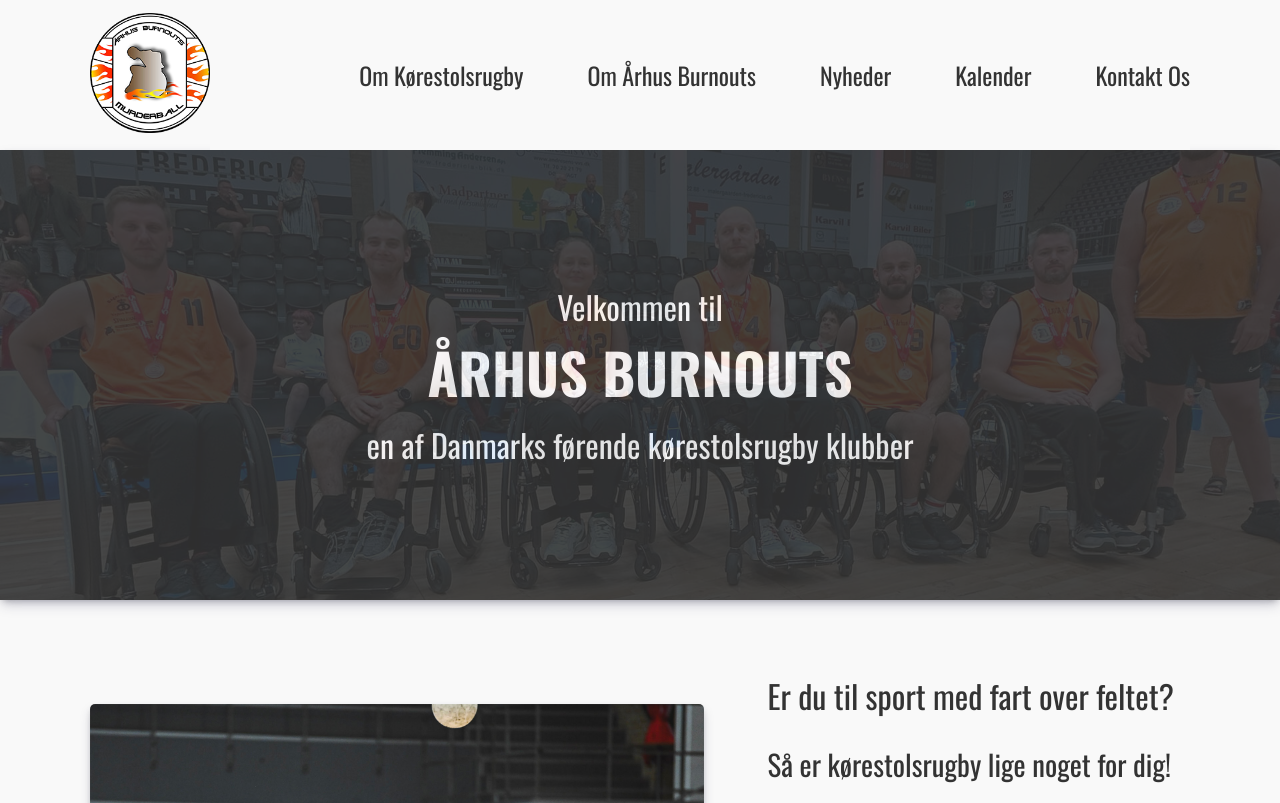
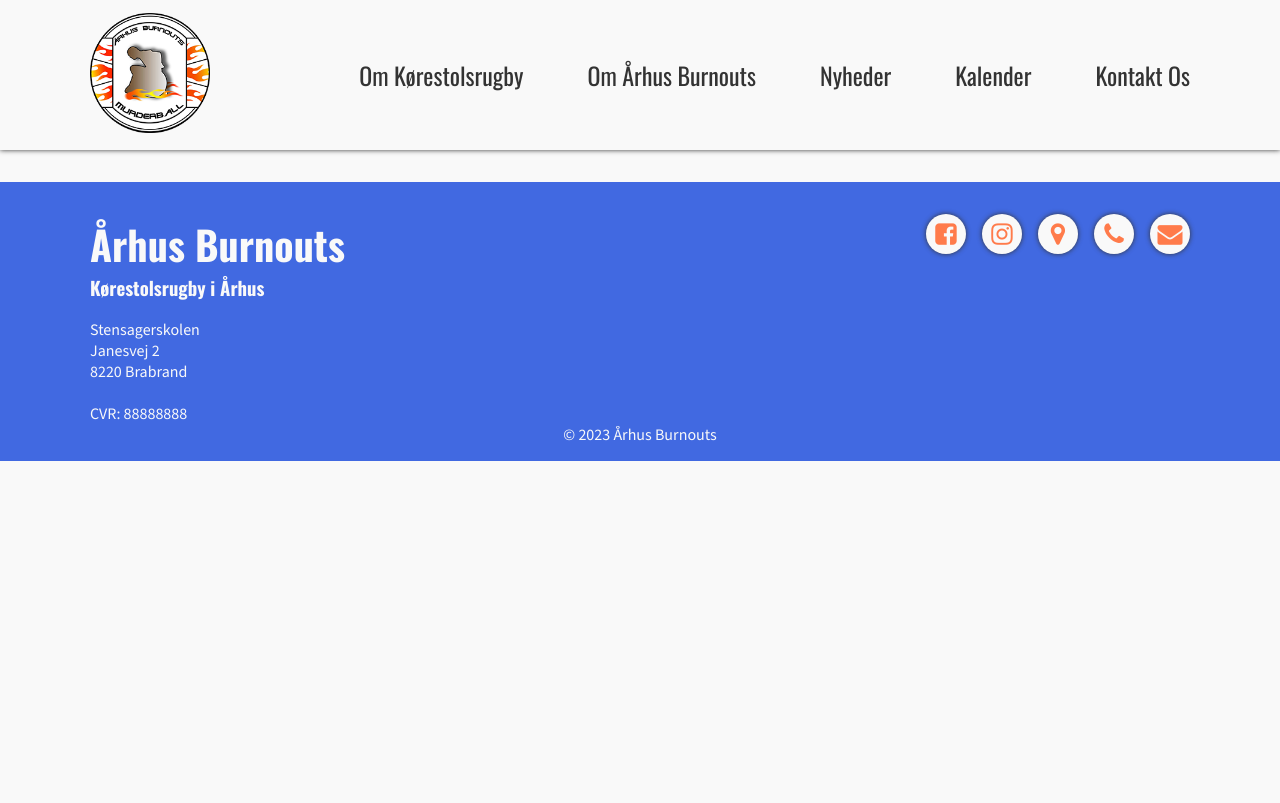
Before and after one commit to jrKruger89/aarhus-burnouts, a React (Create React App) app: page / in a window 1280 px wide. Shown: the top 803 px of the page. Built offline with nearby package versions, Linux system fonts and the light colour scheme.

Commit message:
route fix

```diff
--- a/src/App.jsx
+++ b/src/App.jsx
@@ -16,7 +16,7 @@
       <HelmetProvider>
         <NavbarComponent />
         <Routes>
-          <Route path="/" element={<Forside />}></Route>
+          <Route path="/Forside" element={<Forside />}></Route>
           <Route
             path="/OmKoerestolsrugby"
             element={<OmKoerestolsrugby />}
--- a/src/components/NavbarComponent.jsx
+++ b/src/components/NavbarComponent.jsx
@@ -30,7 +30,7 @@
           <span></span>
         </div>
 
-        <Link to="/">
+        <Link to="/Forside">
           <img
             onClick={closeMenu}
             className="logo"
```
